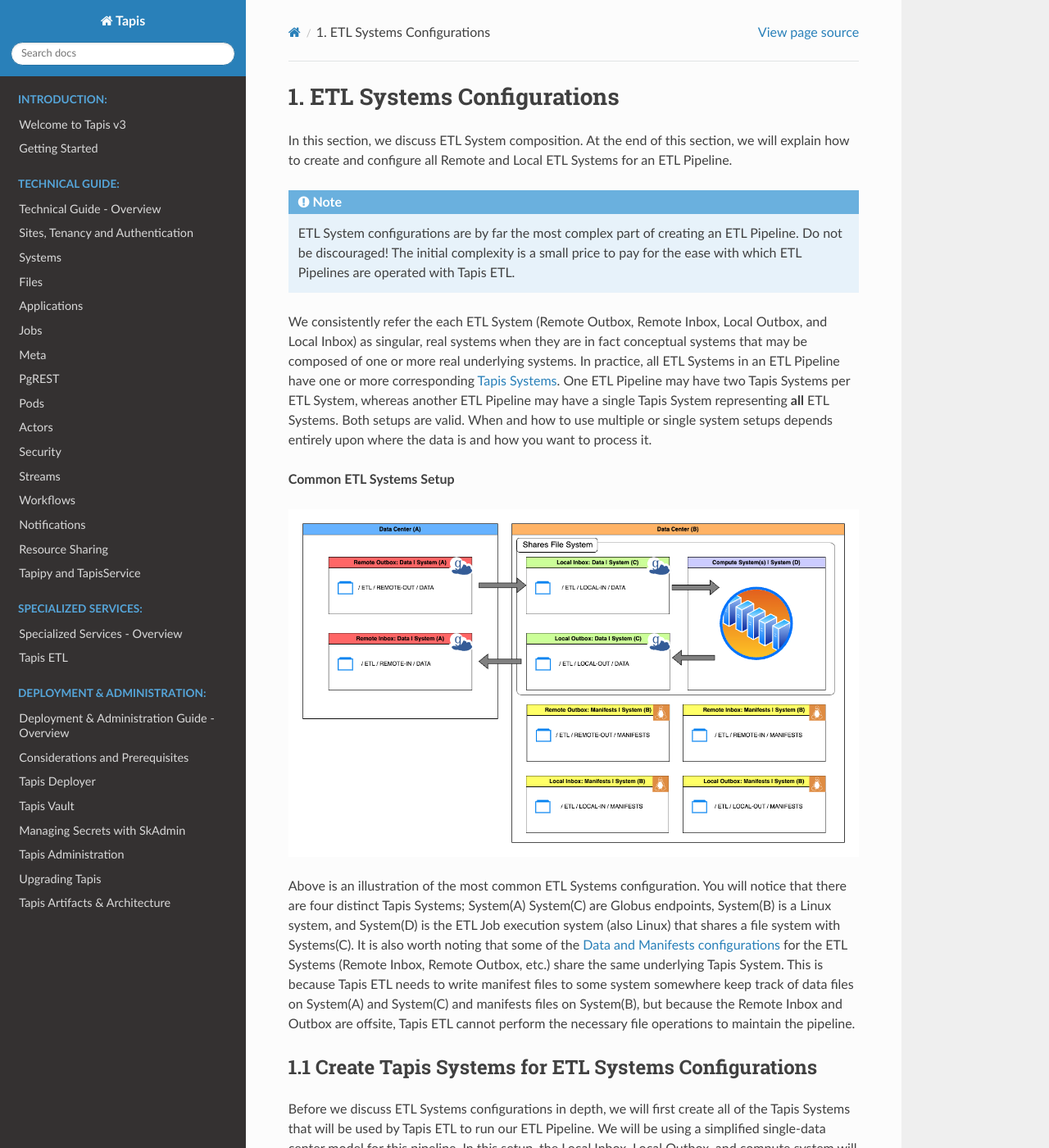
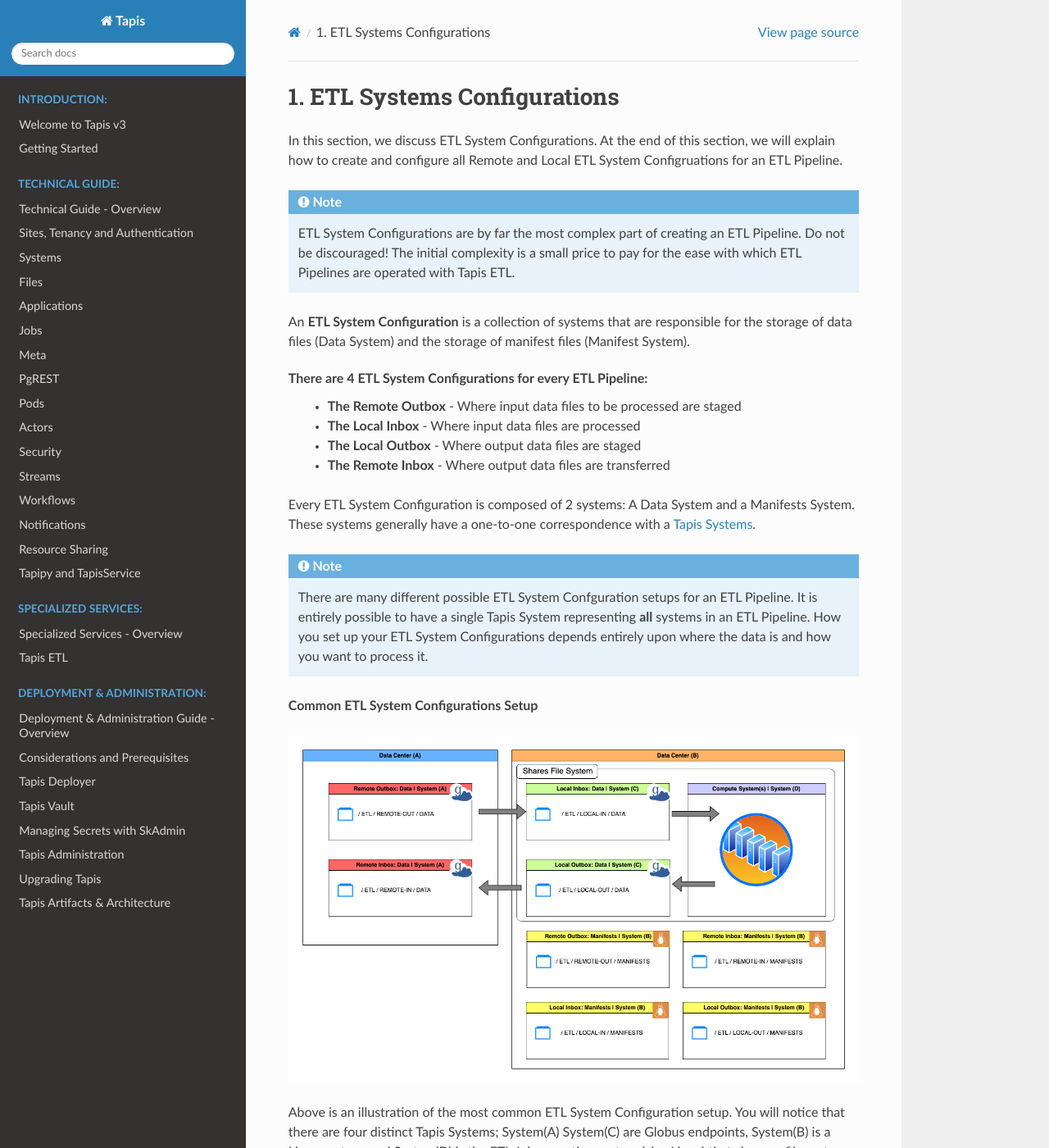
Before and after one commit to tapis-project/documentation, a Sphinx documentation site: the page built from source/specialized-services/etl/user-guide/section1-etlsystems.rst, in a window 1280 px wide and 1400 px high. Shown: the whole window at 82% size. Built offline with Sphinx 7.4.7 and the Read the Docs theme 2.0.0, drawn with Linux system fonts in a browser that asks for light colours; some of the changed text lies outside the part shown.

Commit message:
Clarify terms

```diff
--- a/source/specialized-services/etl/includes/create-linux-system.rst
+++ b/source/specialized-services/etl/includes/create-linux-system.rst
@@ -4,7 +4,7 @@
 
 .. include:: /specialized-services/etl/includes/schemas/onsite-linux-system.json.rst
 
-Use on of the following methods to submit a request to the Systems API to create the Tapis System.
+Use one of the following methods to submit a request to the Systems API to create the Tapis System.
 
 .. tabs::
 
--- a/source/specialized-services/etl/user-guide/section1-etlsystems.rst
+++ b/source/specialized-services/etl/user-guide/section1-etlsystems.rst
@@ -3,45 +3,53 @@
 1. ETL Systems Configurations
 ^^^^^^^^^^^^^^^^^^^^^^^^^^^^^
 
-In this section, we discuss ETL System composition. At the end of this section, we will explain
-how to create and configure all Remote and Local ETL Systems for an ETL Pipeline.
+In this section, we discuss ETL System Configurations. At the end of this section, we will explain
+how to create and configure all Remote and Local ETL System Configruations for an ETL Pipeline.
 
 .. note::
 
-  ETL System configurations are by far the most complex part of creating an ETL Pipeline. Do not be discouraged!
+  ETL System Configurations are by far the most complex part of creating an ETL Pipeline. Do not be discouraged!
   The initial complexity is a small price to pay for the ease with which ETL Pipelines are operated with Tapis ETL.
 
-We consistently refer the each ETL System (Remote Outbox, Remote Inbox, Local Outbox, and Local Inbox)
-as singular, real systems when they are in fact conceptual systems that may be composed of one or more real underlying systems.
-In practice, all ETL Systems in an ETL Pipeline have one or more corresponding :ref:`Tapis Systems <systems_overview>`.
-One ETL Pipeline may have two Tapis Systems per ETL System, whereas another ETL Pipeline may have a single
-Tapis System representing **all** ETL Systems. Both setups are valid. When and how to use multiple or single system
-setups depends entirely upon where the data is and how you want to process it.
+An **ETL System Configuration** is a collection of systems that are responsible for the storage of data files (Data System) and the storage of manifest files (Manifest System).
 
-**Common ETL Systems Setup**
+There are 4 ETL System Configurations for every ETL Pipeline:
+  * **The Remote Outbox** - Where input data files to be processed are staged
+  * **The Local Inbox** - Where input data files are processed
+  * **The Local Outbox** - Where output data files are staged
+  * **The Remote Inbox** - Where output data files are transferred
+
+Every ETL System Configuration is composed of 2 systems: A Data System and a Manifests System. These systems generally have a one-to-one
+correspondence with a :ref:`Tapis Systems <systems_overview>`.
+
+.. note::
+
+  There are many different possible ETL System Confguration setups for an ETL Pipeline. It is entirely
+  possible to have a single Tapis System representing **all** systems in an ETL Pipeline.
+  How you set up your ETL System Configurations depends entirely upon where the data is and how you want to process it.
+
+**Common ETL System Configurations Setup**
 
 .. image:: /specialized-services/images/commonetlsetup.png
-  :alt: Tapis ETL Systems diagram
+  :alt: Tapis ETL System Configurations diagram
 
-Above is an illustration of the most common ETL Systems configuration. You will notice that there are four
+Above is an illustration of the most common ETL System Configuration setup. You will notice that there are four
 distinct Tapis Systems; System(A) System(C) are Globus endpoints, System(B) is a Linux system, and System(D) is
-the ETL Job execution system (also Linux) that shares a file system with Systems(C). It is also worth noting that some of the
-:ref:`Data and Manifests configurations <etl_data_and_manifests_configurations>` for the ETL Systems (Remote Inbox, Remote Outbox, etc.) share the same
-underlying Tapis System. This is because Tapis ETL needs to write manifest files to some system somewhere keep track
-of data files on System(A) and System(C) and manifests files on System(B), but because the Remote Inbox and Outbox are offsite, Tapis ETL cannot perform the necessary
-file operations to maintain the pipeline.
+the ETL Job execution system (also Linux) that shares a file system with Systems(C). It is worth noting that some of the
+:ref:`Data and Manifests Systems <etl_data_and_manifests_systems>` for some ETL System Configurations (Remote Inbox, Remote Outbox, etc.) have
+corresponding Tapis System that are located at entirely different data centers.
 
-1.1 Create Tapis Systems for ETL Systems Configurations
-~~~~~~~~~~~~~~~~~~~~~~~~~~~~~~~~~~~~~~~~~~~~~~~~~~~~~~~
+1.1 Create Tapis Systems for the ETL System Configurations
+~~~~~~~~~~~~~~~~~~~~~~~~~~~~~~~~~~~~~~~~~~~~~~~~~~~~~~~~~~~~
 
-Before we discuss ETL Systems configurations in depth, we will first create all of the Tapis Systems that will be used by Tapis ETL
+Before we discuss ETL System Configurations in depth, we will first create all of the Tapis Systems that will be used by Tapis ETL
 to run our ETL Pipeline. We will be using a simplified single-data center model for this pipeline. In this setup, the Local Inbox, Local Outbox,
 and compute system will use LoneStar6 (LS6) as the host and the Remote Inbox and Remote Outbox will use the LS6 Globus Endpoint as the host.
 
-**Simplified ETL Systems Setup**
+**Simplified ETL System Configurations Setup**
 
 .. image:: /specialized-services/images/simplifiedetlsetup.png
-  :alt: Simplified Tapis ETL Systems diagram
+  :alt: Simplified Tapis ETL System Configurations diagram
 
 Follow the instructions below to create the necessary Tapis Systems for your ETL Pipeline.
 
@@ -49,33 +57,33 @@
 
   .. tab:: System (A)
 
-    This ``globus`` Tapis System will be used in the Data Configuration for both of the Remote ETL Systems (Remote Inbox, Remote Outbox) in our pipeline.
+    This ``globus`` Tapis System will be used as the Data System for both of the Remote ETL System Configurations (Remote Inbox, Remote Outbox) in our pipeline.
 
     .. include:: /specialized-services/etl/includes/create-globus-system.rst
 
 
   .. tab:: System (B)
 
-    This ``linux`` Tapis System will be used in the Manifest Configuration of all ETL Systems in our pipeline. It will also serve as the exec system on which we will run our pipelines ETL Jobs.
+    This ``linux`` Tapis System will be used as the Manifests System for all ETL System Configurations in our pipeline. It will also serve as the exec system on which we will run our pipelines ETL Jobs.
 
     .. include:: /specialized-services/etl/includes/create-linux-system.rst
 
-.. _etl_data_and_manifests_configurations:
+.. _etl_data_and_manifests_systems:
 
-1.2 ETL System Components
-~~~~~~~~~~~~~~~~~~~~~~~~~
+1.2 ETL System Confguration Components
+~~~~~~~~~~~~~~~~~~~~~~~~~~~~~~~~~~~~~~~
 
-Every ETL System is composed of two parts. The Data Configuration and the Manifests Configuration.
+Every ETL System Configuration is composed of two parts. The Data System and the Manifests System.
 
 .. _etl_data_configuation:
 
-1.2.1 Data Configuration
+1.2.1 Data System
 ~~~~~~~~~~~~~~~~~~~~~~~~
 
-The Data Configuration is a set of properties for a given ETL System that informs Tapis ETL on
+The Data System is a collection of properties that define where
 where data files are located (or where data files are supposed to be transferred)
-as well as how to perform integrity checks on that data. Below is an example of the Data Configuration
-of a Remote Inbox ETL System (Manifest Configuration ignored to simplify the schema)
+as well as how to perform integrity checks on that data. Below is an example of the Data System
+of a Remote Inbox ETL System Configuration (Manifests System ignored to simplify the schema)
 
 .. include:: /specialized-services/etl/includes/schemas/data-config.json.rst
 
@@ -100,7 +108,7 @@
   * the done file matches a set of glob patterns
   * the done file's filename contains the corresponding data file's filename as a substring
 
-Below are some example schemas of ETL Systems with different Data Integrity Profiles
+Below are some example schemas of Data Systems with different Data Integrity Profiles
 
 .. tabs::
 
@@ -118,12 +126,12 @@
 
 .. _etl_manifests_configuration:
 
-1.2.2 Manifests Configuration
+1.2.2 Manifests System
 ~~~~~~~~~~~~~~~~~~~~~~~~~~~~~
 
-The Manfests Configuration is a set of properties of an ETL System definition that informs Tapis ETL where
-manifests for a given system are located as well as how to generate manifests on the user's behalf for a given ETL System
-Below is an example of the Manifests Configuration of a Remote Inbox ETL System (Data Configuration ignored to simplify the schema)
+The Manfests System is a is a collection of properties that define where
+manifests for a given system are located as well as how to generate manifests.
+Below is an example of the Manifests System of a Remote Inbox ETL System Configuration (Data System ignored to simplify the schema)
 
 .. include:: /specialized-services/etl/includes/schemas/manifests-config.json.rst
 
@@ -131,7 +139,7 @@
 * ``path`` - The path to the directory on the Tapis System where the manifest files are stored or created
 * ``include_patterns`` - An array of glob patterns that are used to filter filenames. All files matching the glob patterns are considered by Tapis ETL to be manifest files.
 * ``exclude_patterns`` - An array of glob patterns that are used to filter filenames. All files matching the glob patterns are considered by Tapis ETL to be **non**-manifest files.
-* ``generation_policy`` - Indicates how manifests will be generated for data files on the corresponding ETL System. Must be one of the following values:
+* ``generation_policy`` - Indicates how manifests will be generated for data files on the Manifests System. Must be one of the following values:
 
   * ``manual`` - A user must manually generate the manifests for the data files that they want their ETL Pipeline to process
   * ``auto_one_per_file`` - Generates one manifest per data file found in the data directory
--- a/source/specialized-services/etl/user-guide/section2-createetlpipeline.rst
+++ b/source/specialized-services/etl/user-guide/section2-createetlpipeline.rst
@@ -20,7 +20,7 @@
 2.2 Remote Outbox
 ~~~~~~~~~~~~~~~~~~
 
-The Remote Outbox is the ETL System that tells Tapis ETL where data files to be processed are staged. Any data files placed
+The Remote Outbox is the ETL System Configuration that tells Tapis ETL where data files to be processed are staged. Any data files placed
 on the data system in the data directory (after applying the include and exclude pattern filters) are the files that will be processed
 during runs of an ETL Job.
 
```
Also changed, not shown: other parts of source/specialized-services/etl/user-guide/section1-etlsystems.rst (+1 -1 lines), other parts of source/specialized-services/etl/user-guide/section2-createetlpipeline.rst (+1 -1 lines), source/specialized-services/etl/overview.rst (+7 -6 lines).
